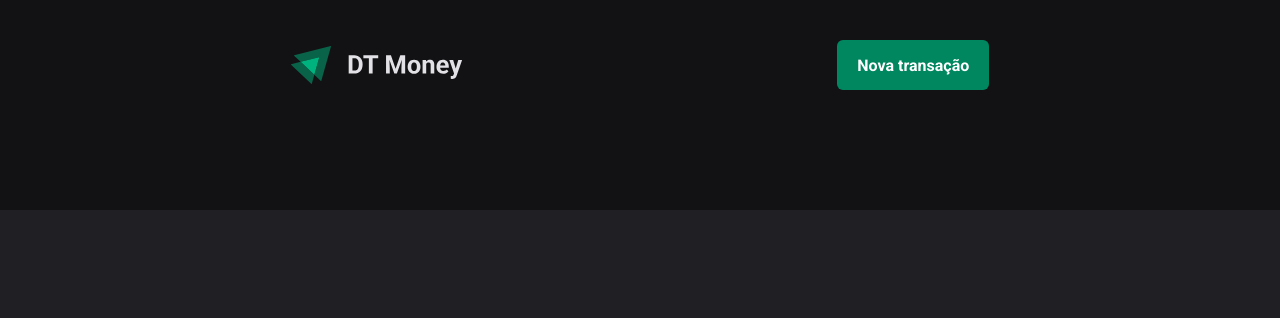
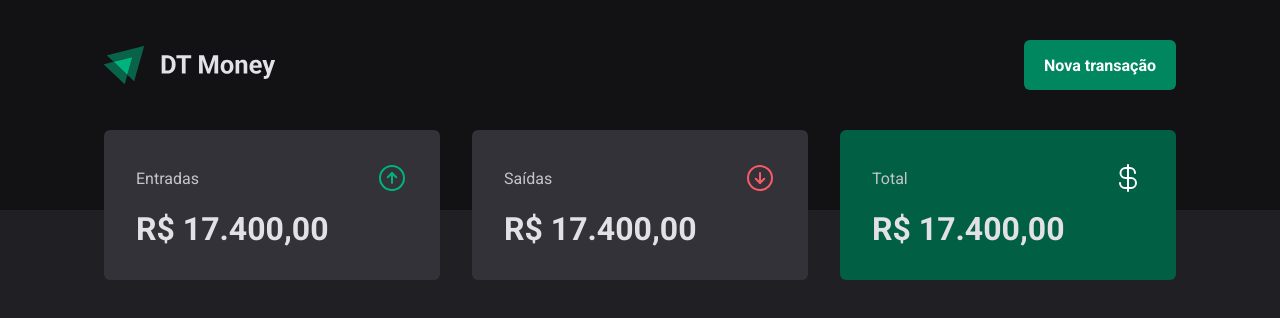
Before and after one commit to matheralvs/dt-money, a React (Vite) app: page / in a window 1280 px wide. Shown: the top 318 px of the page. Built offline with nearby package versions, Linux system fonts and the light colour scheme.

Commit message:
feat: created the Summary component

```diff
--- a/package.json
+++ b/package.json
@@ -10,6 +10,7 @@
   },
   "dependencies": {
     "@types/styled-components": "^5.1.26",
+    "phosphor-react": "^1.4.1",
     "react": "^18.2.0",
     "react-dom": "^18.2.0",
     "styled-components": "^5.3.6"
--- a/src/components/Header/styles.ts
+++ b/src/components/Header/styles.ts
@@ -12,7 +12,7 @@ export const HeaderContent = styled.div`
   padding: 0 1.5rem;
 
   display: flex;
-  justify-content: space-around;
+  justify-content: space-between;
   align-items: center;
 `;
 
--- /dev/null
+++ b/src/components/Summary/index.tsx
@@ -0,0 +1,35 @@
+import { SummaryCard, SummaryContainer } from "./styles";
+import { ArrowCircleUp, ArrowCircleDown, CurrencyDollar } from "phosphor-react";
+
+export function Summary() {
+  return (
+    <SummaryContainer>
+      <SummaryCard>
+        <header>
+          <span>Entradas</span>
+          <ArrowCircleUp size={32} color="#00b37e" />
+        </header>
+
+        <strong>R$ 17.400,00</strong>
+      </SummaryCard>
+
+      <SummaryCard>
+        <header>
+          <span>Saídas</span>
+          <ArrowCircleDown size={32} color="#f75a68" />
+        </header>
+
+        <strong>R$ 17.400,00</strong>
+      </SummaryCard>
+
+      <SummaryCard variant="green">
+        <header>
+          <span>Total</span>
+          <CurrencyDollar size={32} color="#fff" />
+        </header>
+
+        <strong>R$ 17.400,00</strong>
+      </SummaryCard>
+    </SummaryContainer>
+  );
+}
--- /dev/null
+++ b/src/components/Summary/styles.ts
@@ -0,0 +1,43 @@
+import styled, { css } from "styled-components";
+
+export const SummaryContainer = styled.div`
+  width: 100%;
+  max-width: 1120px;
+  margin: 0 auto;
+  padding: 0 1.5rem;
+
+  display: grid;
+  grid-template-columns: repeat(3, 1fr);
+  gap: 2rem;
+
+  margin-top: -5rem;
+`;
+
+interface SummaryCardProps {
+  variant?: "green";
+}
+
+export const SummaryCard = styled.div<SummaryCardProps>`
+  background-color: ${(props) => props.theme["gray-600"]};
+  border-radius: 6px;
+  padding: 2rem;
+
+  header {
+    display: flex;
+    align-items: center;
+    justify-content: space-between;
+    color: ${(props) => props.theme["gray-300"]};
+  }
+
+  strong {
+    display: block;
+    margin-top: 1rem;
+    font-size: 2rem;
+  }
+
+  ${(props) =>
+    props.variant === "green" &&
+    css`
+      background-color: ${props.theme["green-700"]};
+    `}
+`;
--- a/src/pages/Transactions/index.tsx
+++ b/src/pages/Transactions/index.tsx
@@ -1,9 +1,11 @@
 import { Header } from "../../components/Header";
+import { Summary } from "../../components/Summary";
 
 export function Transactions() {
   return (
     <div>
       <Header />
+      <Summary />
     </div>
   );
 }
```
Also changed, not shown: 1 other file (tests, documents, lock files or other folders).
